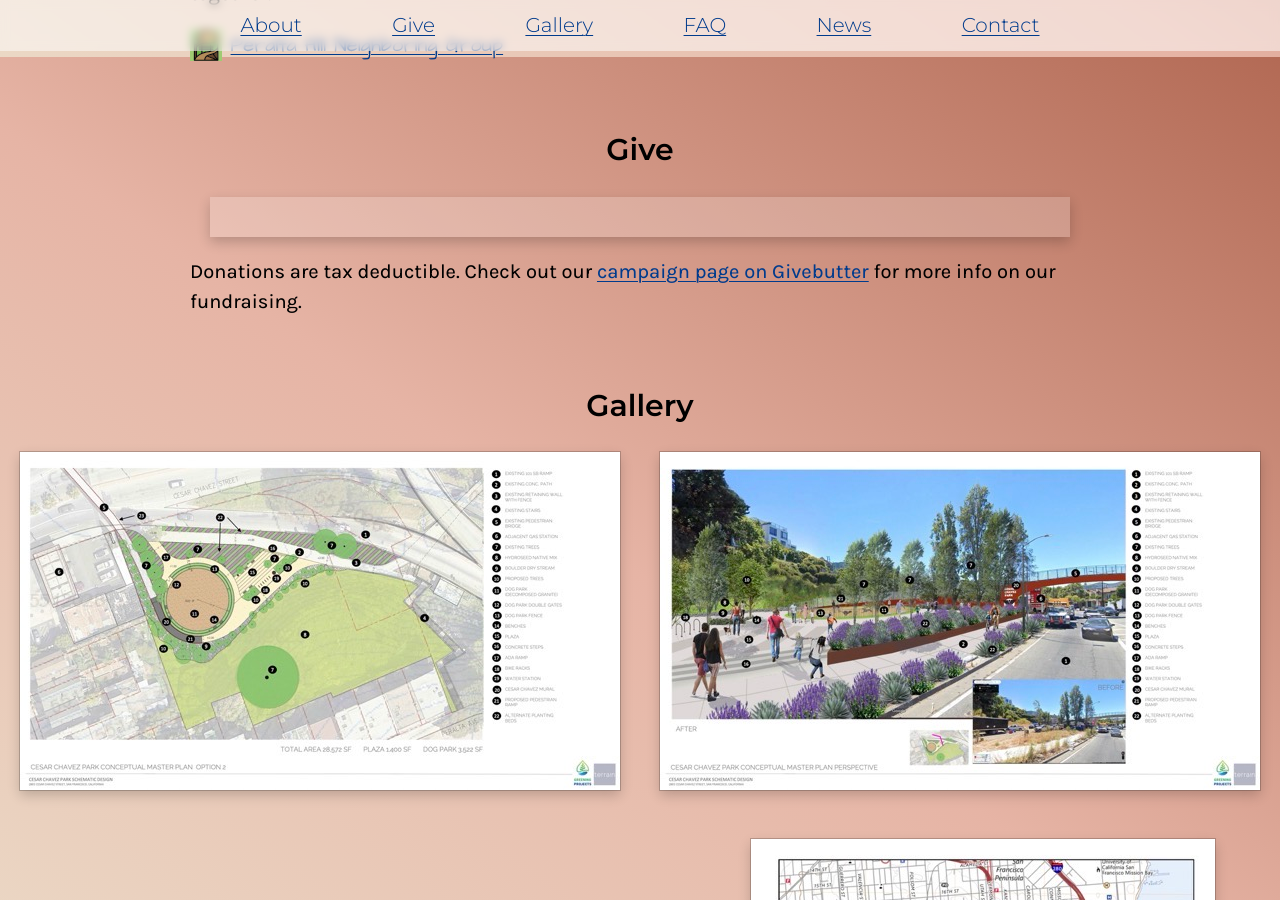
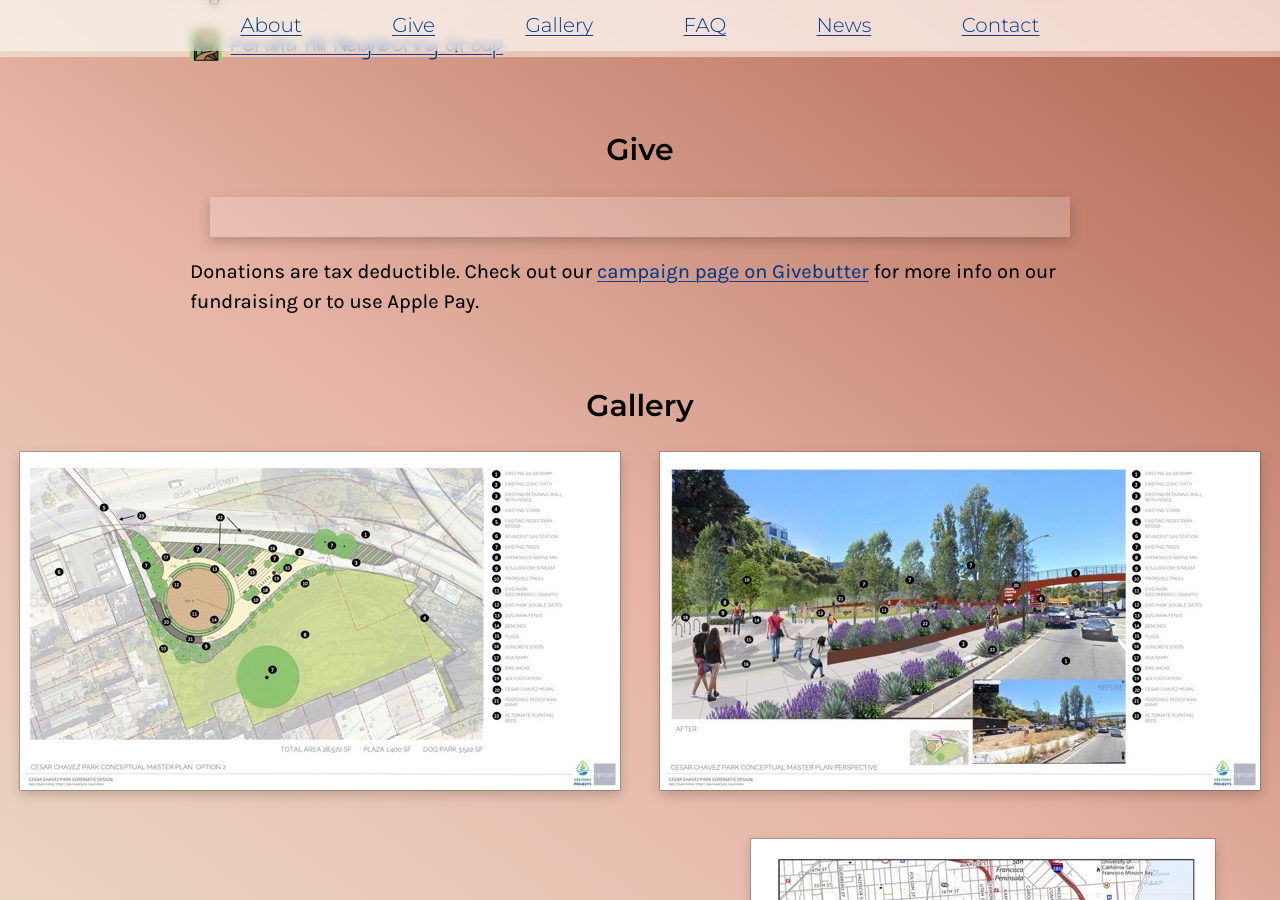
Before and after one commit to danieldickison/cesarchavezgreenway, a Jekyll site: the page built from index.markdown, in a window 1280 px wide and 900 px high, scrolled down 843 px. Built offline with Jekyll 4.4.1, drawn with Linux system fonts in a browser that asks for light colours; our own code applies the rules of GitHub Pages for plain Markdown files; a script that is not in the unit is left out.

Commit message:
Apple Pay info

```diff
--- a/_includes/donation.markdown
+++ b/_includes/donation.markdown
@@ -14,4 +14,4 @@
   ></givebutter-button>
 </div>
 
-Donations are tax deductible. Check out our [campaign page on Givebutter][give] for more info on our fundraising.
+Donations are tax deductible. Check out our [campaign page on Givebutter][give] for more info on our fundraising or to use Apple Pay.
```
